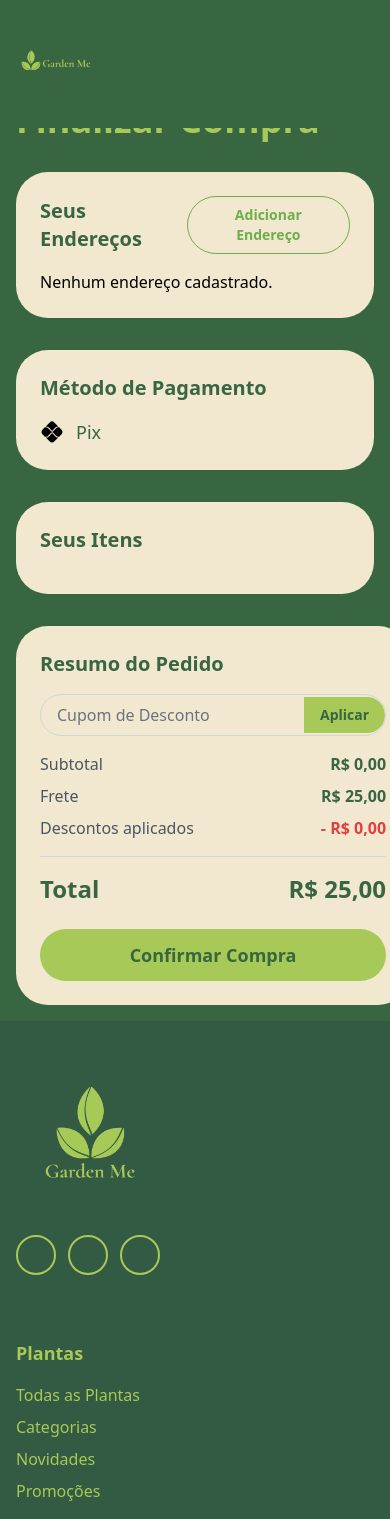
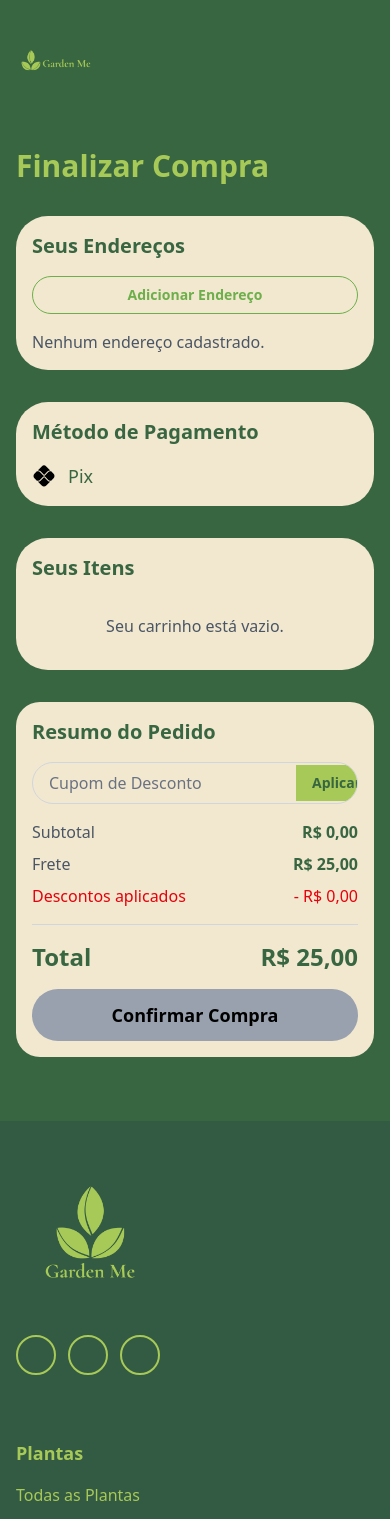
Before and after one commit to standbytheboy/gardenme, a React (Vite) app in the folder frontend/: page /checkout in a window 390 px wide. Shown: the top 1519 px of the page. Built offline with nearby package versions, Linux system fonts and the light colour scheme; some icons are missing.

Commit message:
making checkout page responsive

```diff
--- a/frontend/src/pages/CheckoutPage.tsx
+++ b/frontend/src/pages/CheckoutPage.tsx
@@ -4,13 +4,19 @@ import { Navbar } from "../components/Navbar";
 import Footer from "../components/Footer";
 import CheckoutItem from "../components/CheckoutItem";
 import pixIcon from "../assets/pix.svg";
-import { Plant, AddressType, PaymentMethodType } from "src/components/interfaces";
+import {
+  Plant,
+  AddressType,
+  PaymentMethodType,
+} from "src/components/interfaces";
 
 const CheckoutPage = () => {
   const navigate = useNavigate();
 
   const [addresses, setAddresses] = useState<AddressType[]>([]);
-  const [selectedAddress, setSelectedAddress] = useState<AddressType | null>(null);
+  const [selectedAddress, setSelectedAddress] = useState<AddressType | null>(
+    null
+  );
   const [isProcessing, setIsProcessing] = useState(false);
   const [cartItems, setCartItems] = useState<Plant[]>([]);
   const [couponCode, setCouponCode] = useState("");
@@ -160,7 +166,6 @@ const CheckoutPage = () => {
     });
   };
 
-
   const handleRemoveItem = (id: number, name: string) => {
     if (window.confirm(`Tem certeza que deseja remover ${name} do carrinho?`)) {
       setCartItems((prev) => {
@@ -171,30 +176,30 @@ const handleRemoveItem = (id: number, name: string) => {
     }
   };
 
-
   const handleApplyCoupon = () => {
     alert(`Cupom ${couponCode} aplicado!`);
   };
 
   return (
     <div>
-      <div className="min-h-screen bg-[#386641] p-4 md:p-8 flex flex-col items-center mt-21">
       <Navbar />
-        <h1 className="w-full max-w-7xl text-4xl font-bold text-[#A7C957] mb-8 self-start">
+      <div className="min-h-screen bg-[#386641] px-4 py-16 md:px-8 lg:p-12 flex flex-col items-center mt-21">
+        <h1 className="w-full max-w-7xl text-3xl sm:text-4xl font-bold text-[#A7C957] mb-8 self-start">
           Finalizar Compra
         </h1>
 
         <div className="w-full max-w-7xl flex flex-col lg:flex-row gap-8">
+          {/* Coluna da Esquerda (Informações) */}
           <div className="flex-1 flex flex-col gap-8">
             {/* Seus Endereços */}
-            <div className="bg-[#F2E8CF] p-6 rounded-4xl">
-              <div className="flex justify-between items-center mb-4">
+            <div className="bg-[#F2E8CF] p-4 sm:p-6 rounded-4xl">
+              <div className="flex flex-col sm:flex-row justify-between items-start sm:items-center mb-4 gap-4">
                 <h2 className="text-xl font-semibold text-[#386641]">
                   Seus Endereços
                 </h2>
                 <button
                   onClick={() => navigate("/perfil")}
-                  className="bg-transparent text-[#6CAF4B] border border-[#6CAF4B] py-2 px-4 rounded-full text-sm font-semibold hover:bg-[#A7C957] hover:text-[#386641] transition-colors duration-300"
+                  className="bg-transparent text-[#6CAF4B] border border-[#6CAF4B] py-2 px-4 rounded-full text-sm font-semibold hover:bg-[#A7C957] hover:text-[#386641] transition-colors duration-300 w-full sm:w-auto"
                 >
                   Adicionar Endereço
                 </button>
@@ -202,20 +207,26 @@ const handleRemoveItem = (id: number, name: string) => {
               {addresses.length > 0 ? (
                 <div className="flex flex-col gap-4">
                   {addresses.map((addr) => (
-                    <label key={addr.id} className="flex items-center p-3 rounded-lg cursor-pointer">
+                    <label
+                      key={addr.id}
+                      className="flex items-start p-3 rounded-lg cursor-pointer hover:bg-green-100/50 transition-colors"
+                    >
                       <input
                         type="radio"
                         name="address"
                         value={addr.id}
                         checked={selectedAddress?.id === addr.id}
                         onChange={() => setSelectedAddress(addr)}
-                        className="mr-3"/>
+                        className="peer hidden"
+                      />
+                      {/* Radio customizado */}
+                      <span className="w-3 h-3 mr-4 rounded-full border border-gray-500 peer-checked:border-none peer-checked:bg-[#386641] transition-all"></span>
                       <div>
                         <p className="font-semibold text-[#386641]">
                           {addr.logradouro}, {addr.numero}
                         </p>
-                            <p className="text-gray-500">{addr.bairro}</p>
-                            <p className="text-gray-500">
+                        <p className="text-gray-500 text-sm">{addr.bairro}</p>
+                        <p className="text-gray-500 text-sm">
                           {addr.cidade} - {addr.estado}, {addr.cep}
                         </p>
                       </div>
@@ -223,12 +234,12 @@ const handleRemoveItem = (id: number, name: string) => {
                   ))}
                 </div>
               ) : (
-                <p>Nenhum endereço cadastrado.</p>
+                <p className="text-gray-600">Nenhum endereço cadastrado.</p>
               )}
             </div>
 
             {/* Método de Pagamento */}
-            <div className="bg-[#F2E8CF] p-6 rounded-4xl">
+            <div className="bg-[#F2E8CF] p-4 sm:p-6 rounded-4xl">
               <div className="flex justify-between items-center mb-4">
                 <h2 className="text-xl font-semibold text-[#386641]">
                   Método de Pagamento
@@ -249,28 +260,35 @@ const handleRemoveItem = (id: number, name: string) => {
             </div>
 
             {/* Seus Itens */}
-            <div className="bg-[#F2E8CF] p-6 rounded-4xl">
+            <div className="bg-[#F2E8CF] p-4 sm:p-6 rounded-4xl">
               <h2 className="text-xl font-semibold text-[#386641] mb-4">
                 Seus Itens
               </h2>
-              {cartItems.map((item) => (
+              {cartItems.length > 0 ? (
+                cartItems.map((item) => (
                   <CheckoutItem
                     key={item.id}
                     item={item}
                     onQuantityChange={handleQuantityChange}
                     onRemove={handleRemoveItem}
                   />
-              ))}
+                ))
+              ) : (
+                <p className="text-center text-gray-600 py-4">
+                  Seu carrinho está vazio.
+                </p>
+              )}
             </div>
           </div>
 
-          {/* Resumo do Pedido */}
-          <div className="lg:w-96 bg-[#F2E8CF] p-6 rounded-4xl self-start sticky top-8">
-            <div className="mb-6">
-              <h2 className="text-xl font-semibold mb-4 text-[#386641]">
+          {/* Resumo do pedido */}
+          <div className="w-full lg:w-96 bg-[#F2E8CF] p-4 md:p-6 rounded-3xl self-start lg:sticky lg:top-8 flex-shrink-0">
+            <h2 className="text-xl font-semibold text-[#386641] mb-4">
               Resumo do Pedido
             </h2>
-              <div className="flex items-center border border-gray-300 rounded-full overflow-hidden mb-4">
+
+            {/* Cupom */}
+            <div className="flex items-center mb-4 border border-gray-300 rounded-full overflow-hidden">
               <input
                 type="text"
                 placeholder="Cupom de Desconto"
@@ -286,35 +304,40 @@ const handleRemoveItem = (id: number, name: string) => {
               </button>
             </div>
 
-              <div className="flex justify-between items-center mb-2">
-                <span className="text-gray-600">Subtotal</span>
+            {/* Valores */}
+            <div className="flex flex-col gap-2 mb-4">
+              <div className="flex justify-between text-gray-600">
+                <span>Subtotal</span>
                 <span className="font-semibold text-[#386641]">
                   R$ {subtotal.toFixed(2).replace(".", ",")}
                 </span>
               </div>
-              <div className="flex justify-between items-center mb-2">
-                <span className="text-gray-600">Frete</span>
+              <div className="flex justify-between text-gray-600">
+                <span>Frete</span>
                 <span className="font-semibold text-[#386641]">
                   R$ {shippingCost.toFixed(2).replace(".", ",")}
                 </span>
               </div>
-              <div className="flex justify-between items-center mb-4">
-                <span className="text-gray-600">Descontos aplicados</span>
-                <span className="font-semibold text-[#E53E3E]">
+              <div className="flex justify-between text-red-600">
+                <span>Descontos aplicados</span>
+                <span>
                   - R$ {discountsApplied.toFixed(2).replace(".", ",")}
                 </span>
               </div>
+            </div>
+
             <hr className="my-4 border-gray-300" />
-              <div className="flex justify-between items-center text-2xl font-bold mb-6 text-[#386641]">
+
+            <div className="flex justify-between items-center text-2xl font-bold text-[#386641] mb-4">
               <span>Total</span>
               <span>R$ {total.toFixed(2).replace(".", ",")}</span>
             </div>
-            </div>
+
             <button
               onClick={handleConfirmPurchase}
-              disabled={isProcessing}
+              disabled={isProcessing || cartItems.length === 0}
               className={`w-full py-3 rounded-full text-lg font-semibold transition duration-300 ${
-                isProcessing
+                isProcessing || cartItems.length === 0
                   ? "bg-gray-400 cursor-not-allowed"
                   : "bg-[#A7C957] text-[#386641] hover:bg-opacity-90 cursor-pointer"
               }`}
```
Lines whose indentation alone changed are shown as unchanged.
